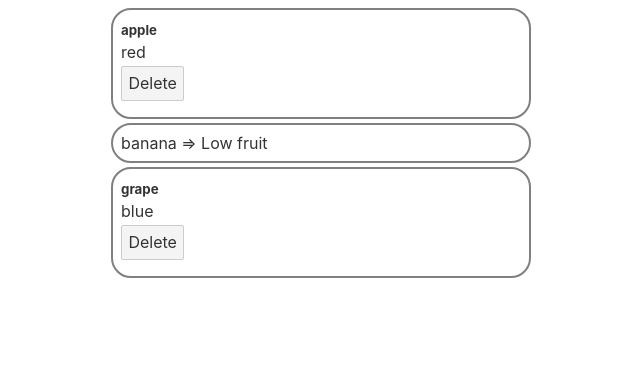
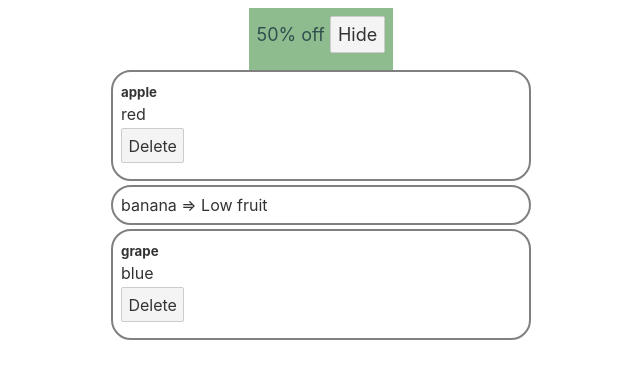
Before and after one commit to basic-bhavya/trysvelte, a Svelte app: page / in a window 1280 px wide. Shown: the top 378 px of the page, without its empty margins (319-959 px from the left). Built offline with nearby package versions, Linux system fonts and the light colour scheme.

Commit message:
components

```diff
--- /dev/null
+++ b/src/Announcement.svelte
@@ -0,0 +1,22 @@
+<script>
+  let show = true;
+
+  let hideAlert = () => {
+      show = false;
+  }
+</script>
+
+{#if show}
+  <div class="alert">50% off
+      <button on:click={hideAlert}>Hide</button>
+  </div>
+{/if}
+
+<style>
+  .alert {
+    padding: 8px;
+    font-size: 18px;
+    background-color: darkseagreen;
+    color: darkslategrey;
+  }
+</style>
--- a/src/App.svelte
+++ b/src/App.svelte
@@ -1,4 +1,6 @@
 <script>
+  import Announcement from "./Announcement.svelte";
+
   let fruits = [
     { name: "apple", color: "red", amount: 5, id: 1 },
     { name: "banana", color: "yellow", amount: 1, id: 2 },
@@ -9,11 +11,10 @@
     fruits = fruits.filter((fruit) => fruit.id != id);
     console.log(fruits);
   };
-
-  let num = 7;
 </script>
 
 <main>
+	<Announcement />
   {#each fruits as fruit (fruit.id)}
     {#if fruit.amount > 4}
       <div class="card">
@@ -21,8 +22,8 @@
         <p>{fruit.color}</p>
         <button on:click={() => deleteFruit(fruit.id)}>Delete</button>
       </div>
-	  {:else}
-	  	<p class="card">{fruit.name} => Low fruit</p>
+    {:else}
+      <p class="card">{fruit.name} => Low fruit</p>
     {/if}
   {:else}
     <p>There is no fruit</p>
```
